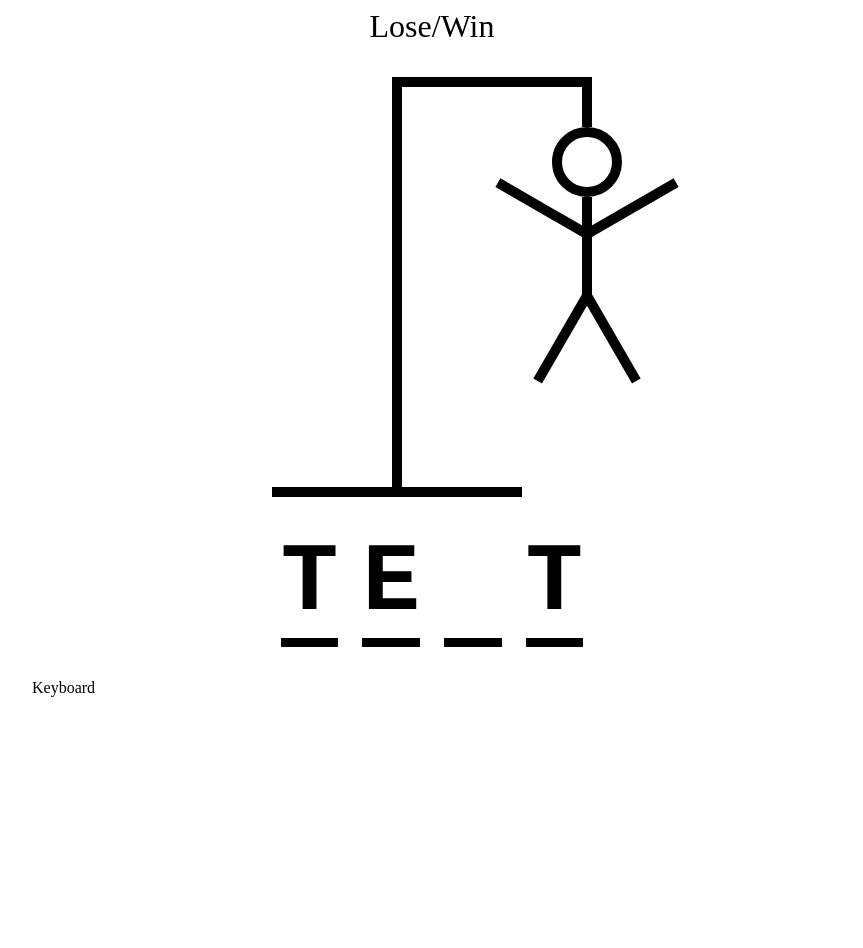
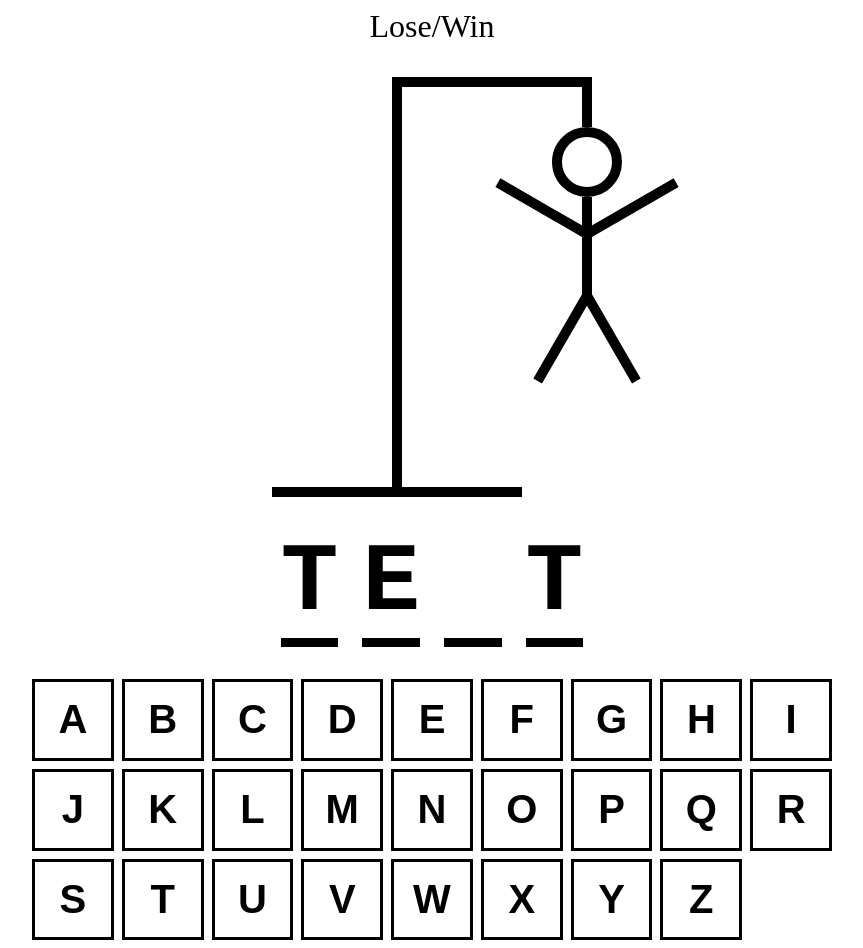
Before and after one commit to agni-noor/simplegame, a React (Vite) app in the folder hangman/: page / in a window 1280 px wide. Shown: the whole page, without its empty margins (208-1071 px from the left). Before the commit the page ends 800 px from the top, so only its background shows below. Built offline with nearby package versions, Linux system fonts and the light colour scheme.

Commit message:
Keyboard styling added

```diff
--- /dev/null
+++ b/hangman/src/Keyboard.module.css
@@ -0,0 +1,26 @@
+.btn {
+  width: 100%;
+  border: 3px solid black;
+  background: none;
+  aspect-ratio: 1 / 1;
+  font-size: 2.5rem;
+  text-transform: uppercase;
+  padding: .5rem;
+  font-weight: bold;
+  cursor: pointer;
+  color: black;
+}
+
+.btn.active {
+  background-color: hsl(200, 100%, 50%);
+  color: white;
+}
+
+.btn.inactive {
+  opacity: .3;
+}
+
+.btn:hover:not(:disabled),
+.btn:focus:not(:disabled) {
+  background-color: hsl(200, 100%, 75%);
+}
--- a/hangman/src/Keyboard.tsx
+++ b/hangman/src/Keyboard.tsx
@@ -1,10 +1,54 @@
 import React from 'react'
+import styles from "./Keyboard.module.css"
 
+const KEYS = [
+  "a",
+  "b",
+  "c",
+  "d",
+  "e",
+  "f",
+  "g",
+  "h",
+  "i",
+  "j",
+  "k",
+  "l",
+  "m",
+  "n",
+  "o",
+  "p",
+  "q",
+  "r",
+  "s",
+  "t",
+  "u",
+  "v",
+  "w",
+  "x",
+  "y",
+  "z",
+]
 
 const Keyboard = () => {
 
 return(
-    <div>Keyboard</div>
+       <div
+      style={{
+        display: "grid",
+        gridTemplateColumns: "repeat(auto-fit, minmax(75px, 1fr))",
+        gap: ".5rem",
+      }}
+    >
+      {KEYS.map(key => {
+
+        return (
+          <button className={`${styles.btn}`} key={key}>
+            {key}
+          </button>
+        )
+      })}
+    </div>
 )
 }
 
```
